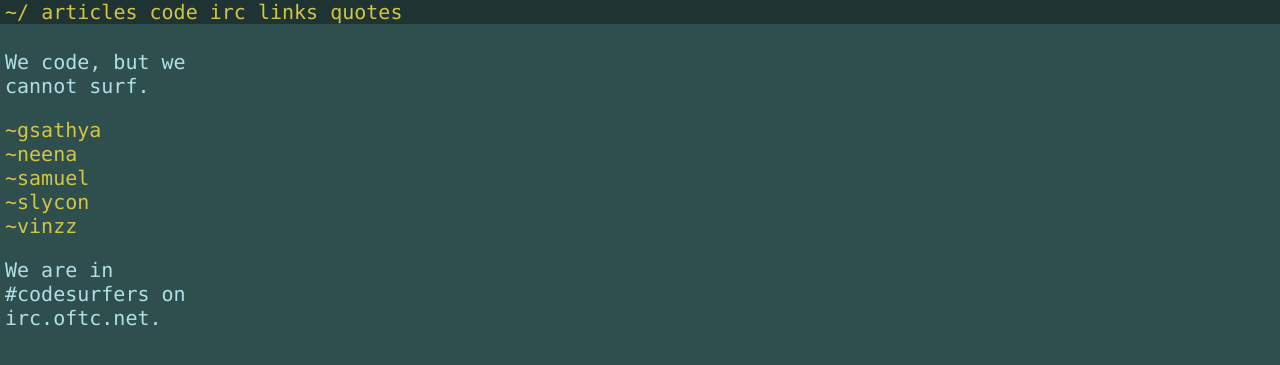
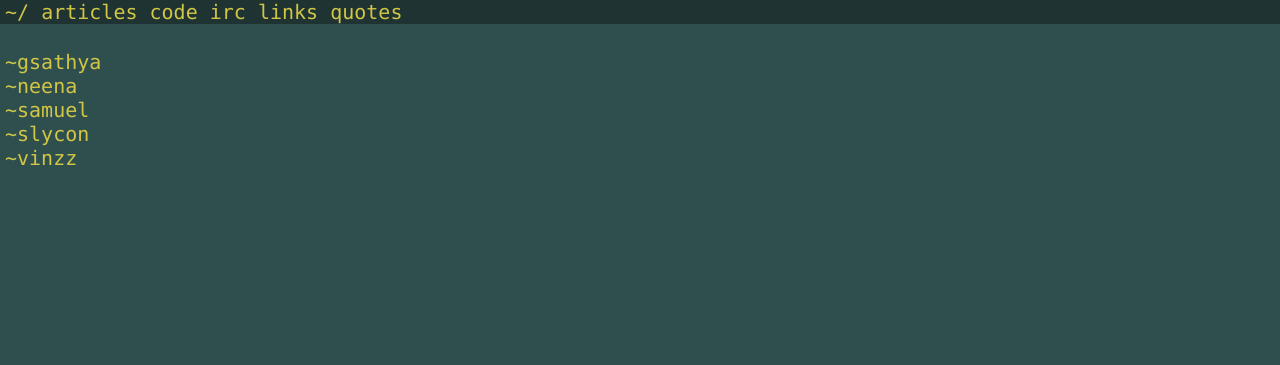
Before and after one commit to codesurfers/codesurfers.github.io, a Jekyll site: the page built from index.md, in a window 1280 px wide. Shown: the top 365 px of the page. Built offline with Jekyll 4.4.1, drawn with Linux system fonts in a browser that asks for light colours; Markdown is read by kramdown in place of the engine named in the settings.

Commit message:
Remove tagline

```diff
--- a/index.md
+++ b/index.md
@@ -2,13 +2,9 @@
 layout: default
 title: the codesurfers network
 ---
-
-We code, but we cannot surf.
 
 * [~gsathya](http://www.codesurfers.net/~gsathya)
 * [~neena](http://www.codesurfers.net/~neena)
 * [~samuel](http://www.codesurfers.net/~samuel)
 * [~slycon](http://www.codesurfers.net/~slycon)
 * [~vinzz](http://www.codesurfers.net/~vinzz)
-
-We are in #codesurfers on irc.oftc.net.
```
